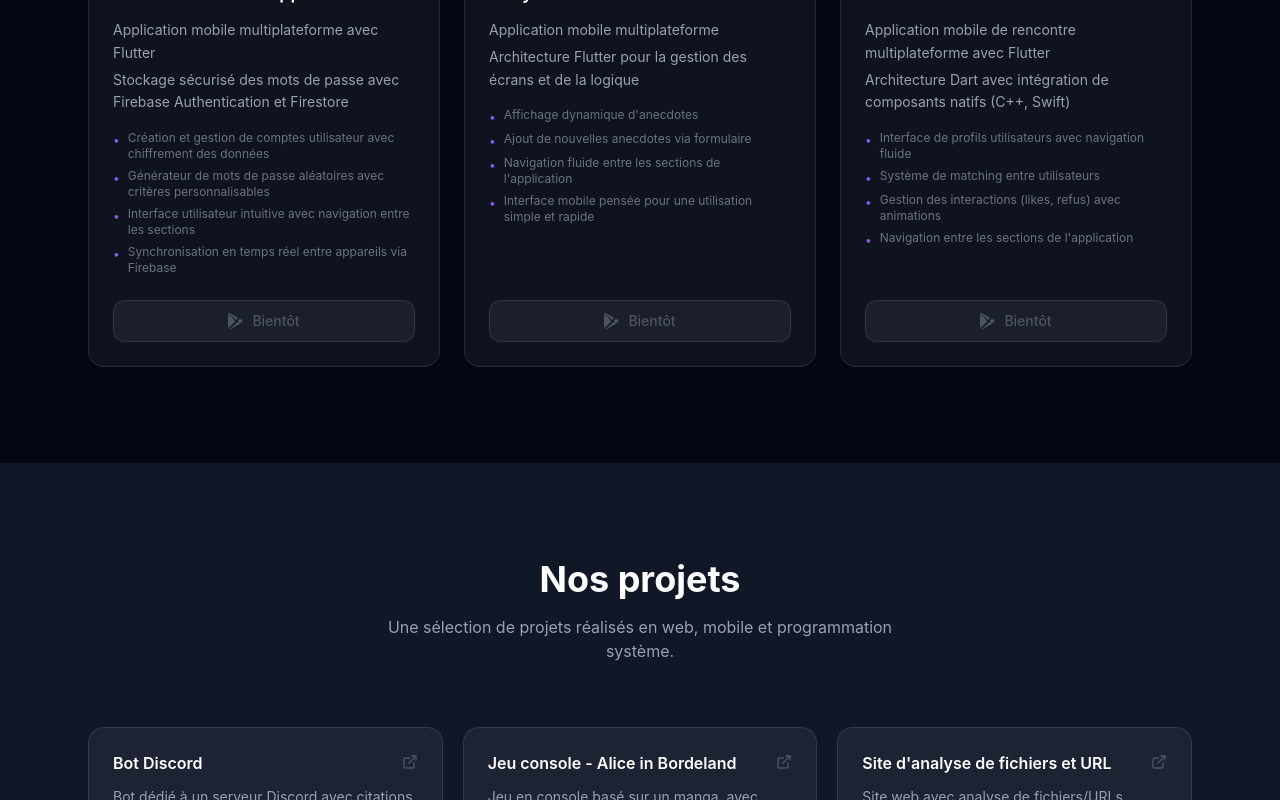
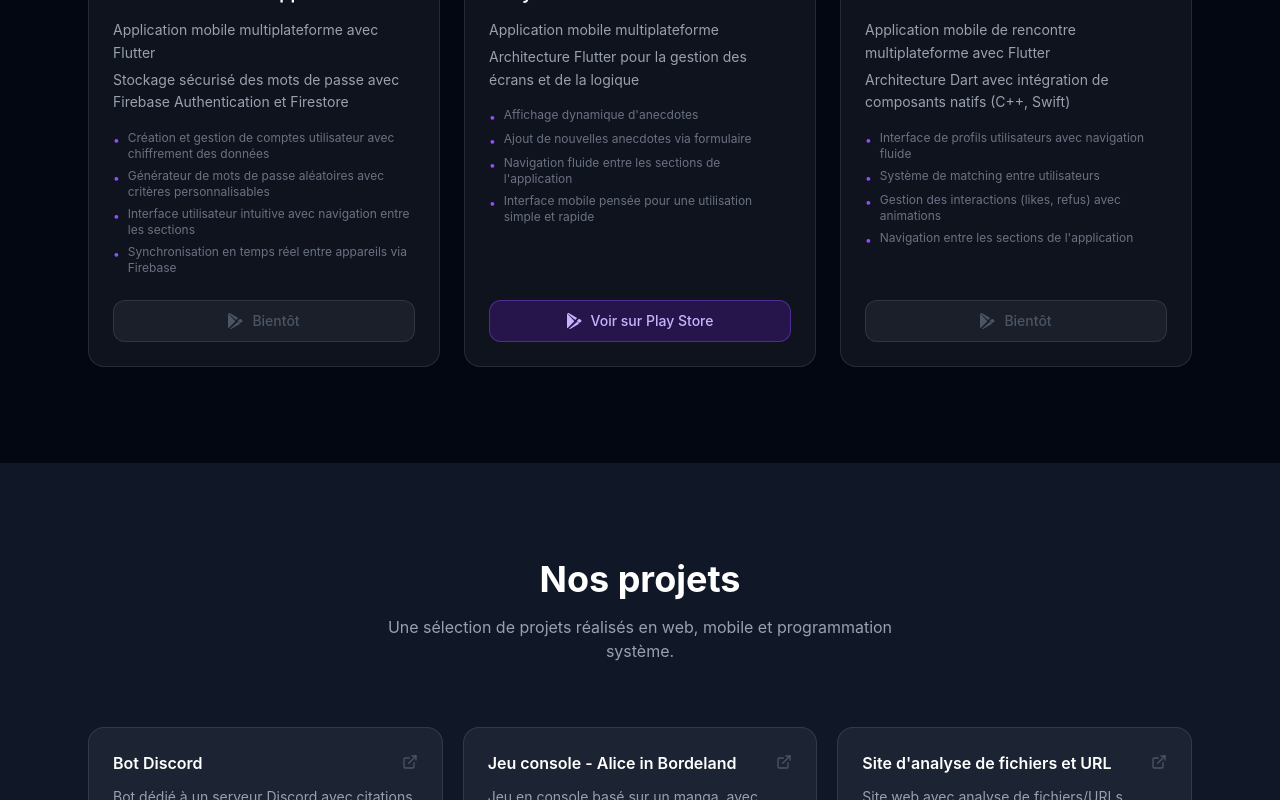
Before and after one commit to powksy94/powksy-website, a React (Vite) app: page / in a window 1280 px wide. Shown: the part 1664-2464 px from the top of the page. Built offline with nearby package versions, Linux system fonts and the light colour scheme.

Commit message:
Link to my Daily Facts app added

```diff
--- a/src/components/Services.tsx
+++ b/src/components/Services.tsx
@@ -29,7 +29,7 @@ const mobileApps = [
   {
     name: 'Daily Facts',
     logo: dailyFactsLogo,
-    playStore: '#',
+    playStore: 'https://play.google.com/store/apps/details?id=com.uzan.dailyfacts&hl=fr',
     description: [
       'Application mobile multiplateforme',
       'Architecture Flutter pour la gestion des écrans et de la logique',
@@ -152,6 +152,19 @@ export default function Services() {
                 ))}
               </ul>
 
+              {app.playStore !== '#' ? (
+                <a
+                  href={app.playStore}
+                  target="_blank"
+                  rel="noopener noreferrer"
+                  className="mt-auto inline-flex items-center justify-center gap-2 bg-violet-600/20 border border-violet-500/40 text-violet-300 hover:bg-violet-600/30 hover:border-violet-500/70 transition-colors text-sm px-4 py-2.5 rounded-xl font-medium"
+                >
+                  <svg width="16" height="16" viewBox="0 0 24 24" fill="currentColor" aria-hidden="true">
+                    <path d="M3.18 23.76a2 2 0 0 0 2.18-.22l12.76-7.37-2.9-2.9-12.04 10.49ZM.54 1.1A2 2 0 0 0 0 2.5v19a2 2 0 0 0 .54 1.4l.07.07L11.07 12.5v-.24L.61 1.03l-.07.07ZM20.65 10.23l-2.72-1.57-3.19 3.19 3.19 3.19 2.73-1.58a2.01 2.01 0 0 0 0-3.23ZM3.18.24 15.22 7.53l-2.9 2.9L.36.46A2 2 0 0 1 3.18.24Z"/>
+                  </svg>
+                  Voir sur Play Store
+                </a>
+              ) : (
                 <button
                   disabled
                   className="mt-auto inline-flex items-center justify-center gap-2 bg-white/5 border border-white/10 text-gray-600 text-sm px-4 py-2.5 rounded-xl font-medium cursor-not-allowed"
@@ -161,6 +174,7 @@ export default function Services() {
                   </svg>
                   Bientôt
                 </button>
+              )}
             </motion.div>
           ))}
         </div>
```
Also changed, not shown: public/app-ads.txt (added). Lines whose indentation alone changed are shown as unchanged.
